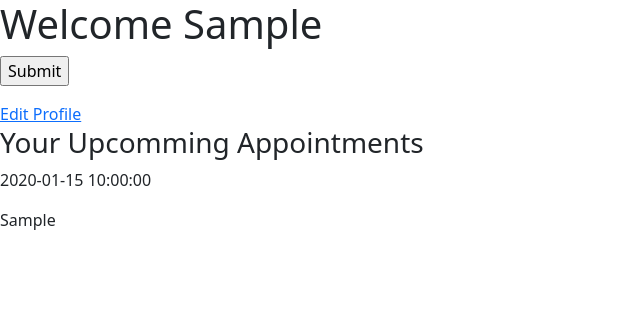
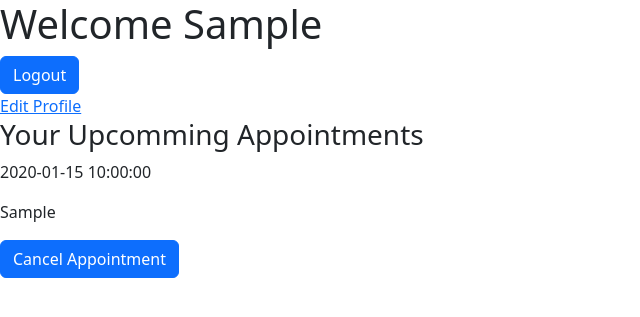
Before and after one commit to sabrynahancock/Catherapy, a Flask app: page /homepage in a window 1280 px wide. Shown: the top 317 px of the page, without its empty margins (0-640 px from the left). Run offline with Flask 2, Linux system fonts and the light colour scheme; the visitor is signed in with stand-in values (Sample User, id 1); tables that the repository leaves empty hold one stand-in row (values such as "Sample post").

Commit message:
Cancel appointments working

```diff
--- a/crud.py
+++ b/crud.py
@@ -102,11 +102,15 @@ def get_patient_by_id(patient_id):
     """return a doctor by  primary key"""
     return Patient.query.get(patient_id)
 
-#def delete_doctor_availability(doctor, datetime):
+def delete_doctor_availability(doctor, datetime):
 
-    #record = DoctorAvailability.query.
+    record = DoctorAvailability.query.filter(DoctorAvailability.datetime == datetime , DoctorAvailability.doctor_id == doctor.doctor_id).first()
 
-def get_appointment(datetime):
+    db.session.delete(record)
+    db.session.commit()
 
-    uppcoming_appts = Appointment.query.filter(Appointment.datetime == datetime).all()
-    return uppcoming_appts
+def cancel_appointment(doctor, patient, datetime):
+
+    record = Appointment.query.filter(Appointment.datetime == datetime , Appointment.doctor_id == doctor.doctor_id , Appointment.patient_id == patient.patient_id).first()
+    db.session.delete(record)
+    db.session.commit()
--- a/server.py
+++ b/server.py
@@ -240,24 +240,31 @@ def save_appt_database():
 
     db.session.add(crud.create_appointment(doctor, patient, datetime))
     db.session.commit()
+    crud.delete_doctor_availability(doctor, datetime)
     return redirect("/homepage")
 
-# @app.route("/show-doctor-appointment", methods=['POST'])
-# def show_doctor_appointments():
+@app.route("/patient-delete-appointment", methods=["POST"])
+def patient_delete_appointment():
 
-#     doctor = crud.get_doctor_by_email(session["doctor_email"])
-#     upcoming_appointments = crud.get_appointment(datetime)
-#     appointments = []
-#     for appointment in upcoming_appointments:
-#         appointments.append(appointment.get_appts_for_doctor())
-#     return 200
+    patient = crud.get_patient_by_email(session["patient_email"])
+    doctor_id = request.form.get("doctor_id")
+    doctor = crud.get_doctor_by_id(doctor_id)
+    datetime = request.form.get("selected_datetime")
 
+    crud.cancel_appointment(doctor, patient, datetime)
+    return redirect("/homepage")
 
+@app.route("/doctor-delete-appointment", methods=["POST"])
+def doctor_delete_appointment():
 
+    doctor = crud.get_doctor_by_email(session["doctor_email"])
+    patient_id = request.form.get("patient_id")
+    patient = crud.get_patient_by_id(patient_id)
+    datetime = request.form.get("selected_datetime")
 
+    crud.cancel_appointment(doctor, patient, datetime)
 
-#     if doctor:
-
+    return redirect("/homepage")
 
 if __name__ == "__main__":
     connect_to_db(app)
--- a/templates/homepage.html
+++ b/templates/homepage.html
@@ -10,23 +10,46 @@
 <h1>Welcome {{doctor.first_name}}</h1>
 
 <form action="/doc-logout" method="POST">
-  <p><input type="submit" /></p>
+  <button type="submit" class="btn btn-primary">Logout</button>
+
 </form>
 <a href="/update-doctor-profile"> Edit Profile</a>
 <div id="doc-appt">
+  {% if doctor.appointments %}
   <h3> Your Upcomming Appointments</h3>
 {% for appointment in doctor.appointments %}
+<form action="/doctor-delete-appointment" method="POST">
+  <input type="hidden" name="patient_id" value="{{appointment.patient.patient_id}}">
+  <input type="hidden" name="selected_datetime" value="{{appointment.datetime}}">
 <p>{{appointment.datetime}}</p>
 <p>{{appointment.patient.first_name}}</p>
+<button type="submit" class="btn btn-primary">Cancel Appointment</button>
+</form>
 {% endfor %}
+{% endif %}
 </div>
 {% elif patient %}
 
 <h1>Welcome {{patient.first_name}}</h1>
 
+<div id="patient-appt">
+  {% if patient.appointments %}
+  <h3> Your Upcomming Appointment</h3>
+{% for appointment in patient.appointments %}
+<form action="/patient-delete-appointment" method="POST">
+  <input type="hidden" name="doctor_id" value="{{appointment.doctor.doctor_id}}">
+  <input type="hidden" name="selected_datetime" value="{{appointment.datetime}}">
+<p>{{appointment.datetime}}</p>
+<p>{{appointment.doctor.first_name}}</p>
+<button type="submit" class="btn btn-primary">Cancel Appointment</button>
+</form>
+{% endfor %}
+{% endif %}
+</div>
 
 <form action="/patient-logout" method="POST">
-  <p><input type="submit" /></p>
+  <button type="submit" class="btn btn-primary">Logout</button>
+
 </form>
 <a href="/search"> Search for a Specialist</a>
 
```
